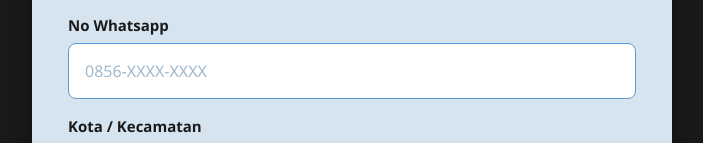
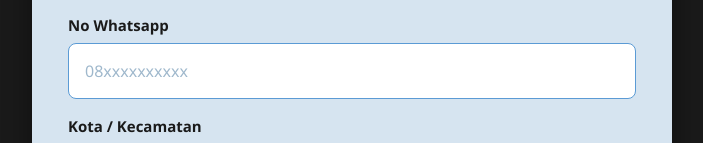
Before and after one commit to mfaizasysyauqi/sjp11, a Next.js app: page / in a window 1280 px wide. Shown: the part 2076-2219 px from the top of the page, without its empty margins (288-991 px from the left). Built offline with nearby package versions, Linux system fonts and the light colour scheme; no server answers.

Commit message:
fix: ganti placeholder no WA dari format dashes ke 08xxxxxxxxxx

```diff
--- a/app/page.tsx
+++ b/app/page.tsx
@@ -465,7 +465,7 @@
               <form onSubmit={handleSubmit}>
                 {[
                   { label: "Nama",               name: "nama",      type: "text", inputMode: "text",    ph: "Nama Anda" },
-                  { label: "No Whatsapp",         name: "noWa",      type: "tel",  inputMode: "numeric", ph: "0856-XXXX-XXXX" },
+                  { label: "No Whatsapp",         name: "noWa",      type: "tel",  inputMode: "numeric", ph: "08xxxxxxxxxx" },
                   { label: "Kota / Kecamatan",    name: "kota",      type: "text", inputMode: "text",    ph: "Kota / Kecamatan" },
                   { label: "Usia",                name: "usia",      type: "text", inputMode: "numeric", ph: "Contoh: 25" },
                   { label: "Pekerjaan/Kegiatan",  name: "pekerjaan", type: "text", inputMode: "text",    ph: "Pekerjaan/Kegiatan Saat Ini" },
```
